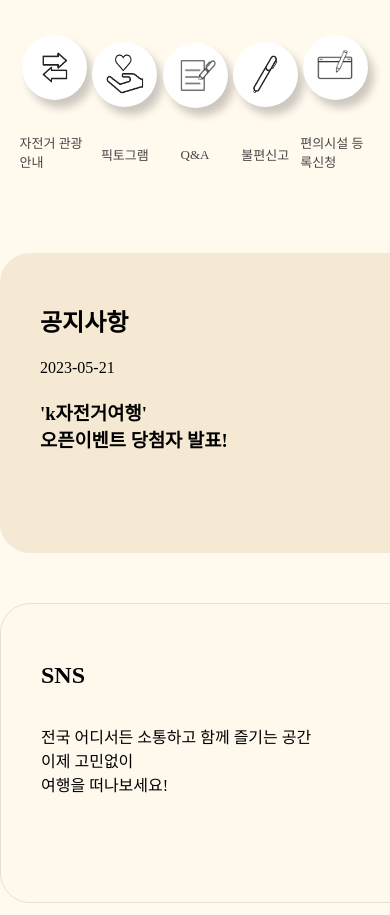
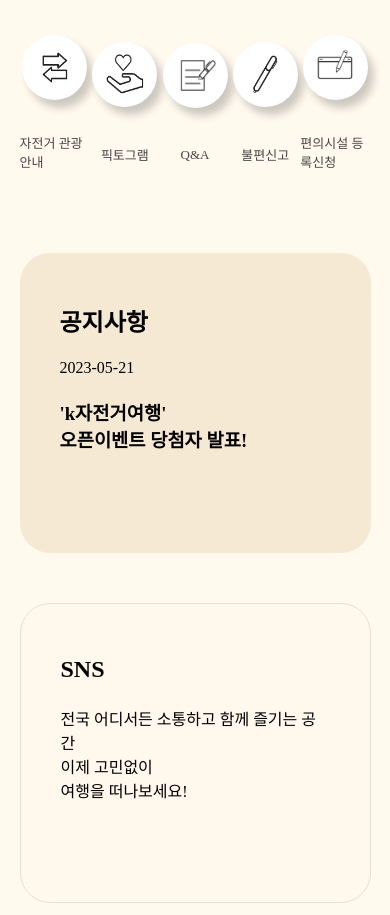
Before and after one commit to yoang31/kbicycle, a plain HTML site: page index.html in a window 390 px wide. Shown: the part 2069-2984 px from the top of the page. Drawn offline with nearby package versions, Linux system fonts and the light colour scheme; a web font is replaced by a local one.

Commit message:
2023.08.10_2

```diff
--- a/css/index.css
+++ b/css/index.css
@@ -110,8 +110,8 @@
     #article2 .article2_contents2 .contents_circle img{width:50px;height:50px;transition: all 0.2s;}
 
     #article2 .article2_contents3{width:100%;height:1100px;margin:0 auto;}
-    #article2 .article2_contents3 .article2_contents3_box{width:500px;height:100%;display:flex;flex-direction:column;justify-content:space-evenly;margin:0 auto;}
-    #article2 .article2_contents3 .article2_contents3_box .article2_contents3_boxs{width:100%;height:300px;border-radius:30px;}
+    #article2 .article2_contents3 .article2_contents3_box{width:100%;height:100%;display:flex;flex-direction:column;justify-content:space-evenly;margin:0 auto;align-items:center;}
+    #article2 .article2_contents3 .article2_contents3_box .article2_contents3_boxs{width:90%;height:300px;border-radius:30px;}
     #article2 .article2_contents3 .article2_contents3_box .article2_contents3_boxs:nth-last-of-type(3){background-color:#F6E9D3;}
     #article2 .article2_contents3 .article2_contents3_box .article2_contents3_boxs:nth-last-of-type(2){background-color:#FEF8ED;border: 1px solid #E5E0D6;}
     #article2 .article2_contents3 .article2_contents3_box .article2_contents3_boxs:nth-last-of-type(1){background-color:#E5ECE6;}
```
